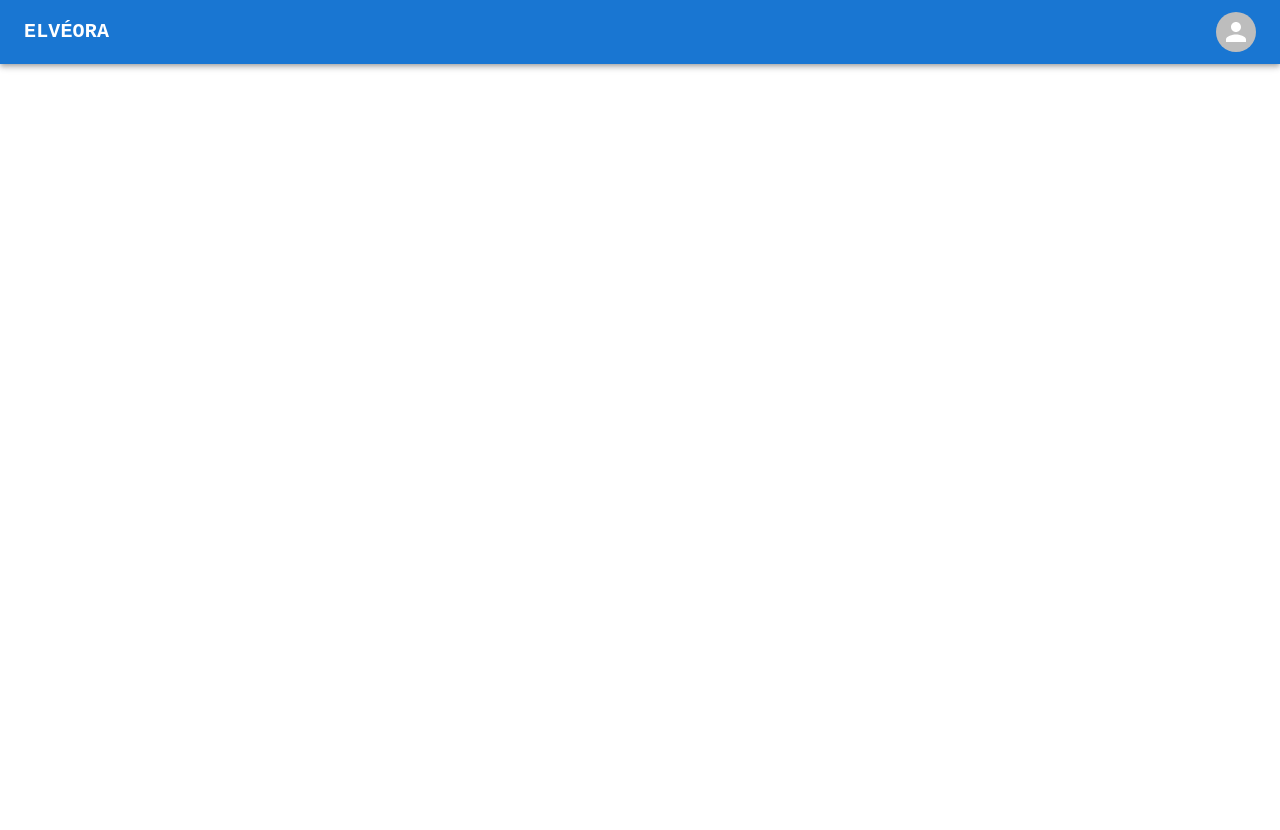
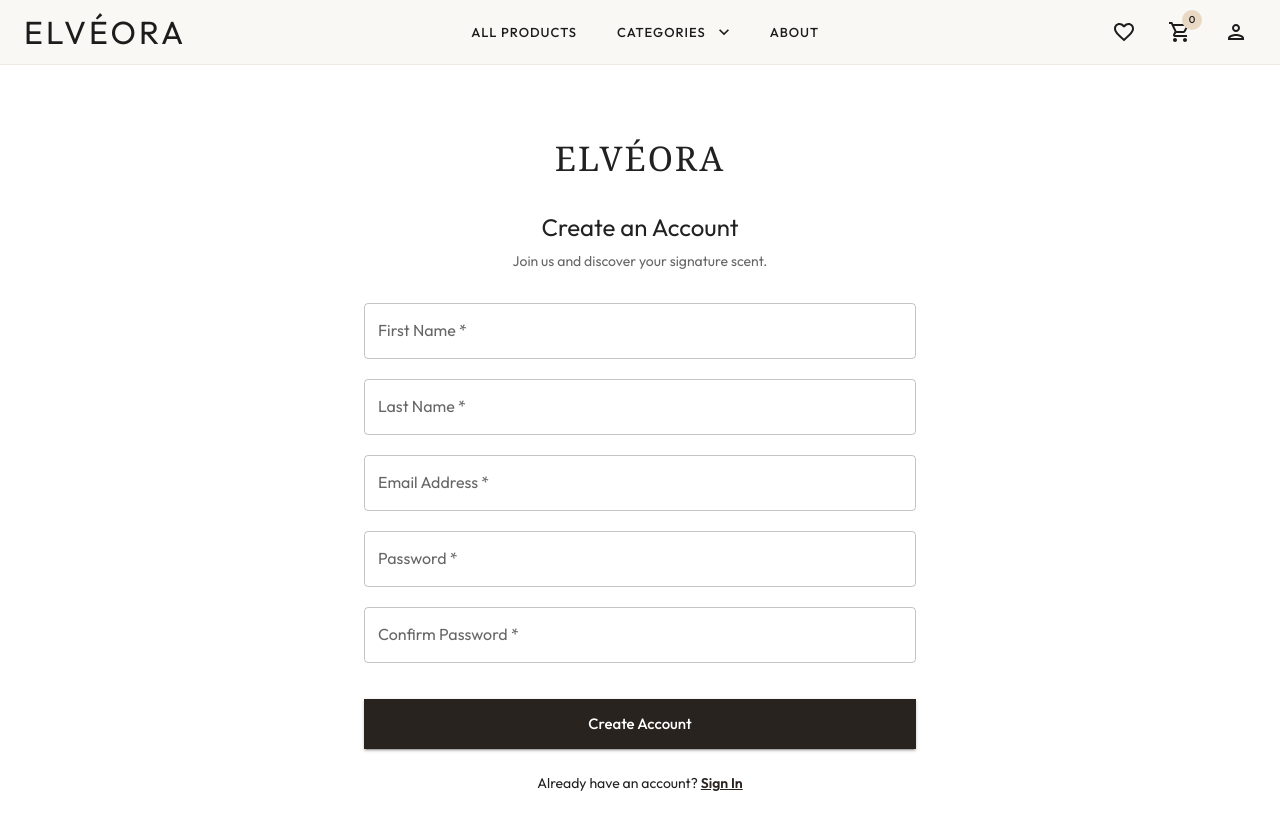
Before and after one commit to AaeshaBedair/E-Commerce_MERN, a React (Vite) app in the folder frontend/: page /register in a window 1280 px wide. Before the commit this address had no page. Shown: the top 830 px of the page. Before the commit the page ends 800 px from the top, so only its background shows below. Built offline with nearby package versions, Linux system fonts and the light colour scheme.

Commit message:
Add registration page and update frontend UI

```diff
--- a/frontend/index.html
+++ b/frontend/index.html
@@ -3,6 +3,7 @@
   <head>
     <meta charset="UTF-8" />
     <link rel="icon" type="image/svg+xml" href="/favicon.svg" />
+    <link href="https://fonts.googleapis.com/css2?family=Outfit:wght@300;400;500;600;700&display=swap" rel="stylesheet"/>
     <meta name="viewport" content="width=device-width, initial-scale=1.0" />
     <title>ELVÉORA</title>
   </head>
--- a/frontend/src/App.tsx
+++ b/frontend/src/App.tsx
@@ -1,6 +1,7 @@
 import { BrowserRouter, Route, Routes } from "react-router-dom";
 import HomePage from "./pages/HomePage";
 import Navbar from "./components/Navbar";
+import RegisterPage from "./pages/RegisterPage";
 
 function App() {
   return (
@@ -8,6 +9,7 @@ function App() {
       <Navbar />
       <Routes>
         <Route path="/" element={<HomePage />} />
+        <Route path="/register" element={<RegisterPage />} />
       </Routes>
     </BrowserRouter>
   );
--- a/frontend/src/components/Navbar.tsx
+++ b/frontend/src/components/Navbar.tsx
@@ -1,62 +1,198 @@
 import * as React from "react";
 import {
   AppBar,
-  Avatar,
   Box,
   Container,
   IconButton,
   Menu,
   MenuItem,
   Toolbar,
-  Tooltip,
   Typography,
+  Button,
+  Badge,
 } from "@mui/material";
 
-const settings = ["Profile", "Account", "Dashboard", "Logout"];
+import {
+  FavoriteBorder,
+  ShoppingCartOutlined,
+  PersonOutlined,
+  KeyboardArrowDown,
+  Female,
+  Male,
+} from "@mui/icons-material";
+
+import { Link } from "react-router-dom";
 
 function Navbar() {
+  const [anchorElCategories, setAnchorElCategories] =
+    React.useState<null | HTMLElement>(null);
+
   const [anchorElUser, setAnchorElUser] = React.useState<null | HTMLElement>(
     null,
   );
 
-  const handleOpenUserMenu = (event: React.MouseEvent<HTMLElement>) => {
-    setAnchorElUser(event.currentTarget);
+  const handleCloseCategories = () => {
+    setAnchorElCategories(null);
   };
 
   const handleCloseUserMenu = () => {
     setAnchorElUser(null);
   };
 
+  const navButtonStyle = {
+    color: "#1C1C1C",
+    fontSize: "13px",
+    fontWeight: 500,
+    letterSpacing: "1px",
+    textTransform: "uppercase",
+    "&:hover": {
+      backgroundColor: "transparent",
+      color: "#9B8064",
+    },
+  };
+
   return (
-    <AppBar position="static">
+    <AppBar
+      position="sticky"
+      elevation={0}
+      sx={{
+        backgroundColor: "#FAF8F4",
+        color: "#1C1C1C",
+        borderBottom: "1px solid #EEE9E2",
+      }}
+    >
       <Container maxWidth="xl">
-        <Toolbar disableGutters>
+        <Toolbar
+          disableGutters
+          sx={{
+            minHeight: "70px",
+            display: "flex",
+            justifyContent: "space-between",
+          }}
+        >
+          {/* LOGO */}
           <Typography
-            variant="h6"
-            noWrap
-            component="a"
-            href="/"
+            component={Link}
+            to="/"
             sx={{
-              fontFamily: "monospace",
-              fontWeight: 700,
-              color: "inherit",
+              fontSize: "32px",
+              fontWeight: 400,
+              letterSpacing: "3px",
+              color: "#1C1C1C",
               textDecoration: "none",
             }}
           >
             ELVÉORA
           </Typography>
 
-          <Box sx={{ flexGrow: 1 }} />
+          {/* CENTER LINKS */}
+          <Box
+            sx={{
+              display: "flex",
+              alignItems: "center",
+              gap: 3,
+            }}
+          >
+            <Button component={Link} to="/products" sx={navButtonStyle}>
+              All Products
+            </Button>
 
-          <Box>
-            <Tooltip title="Open settings">
-              <IconButton onClick={handleOpenUserMenu} sx={{ p: 0 }}>
-                <Avatar alt="User" />
-              </IconButton>
-            </Tooltip>
+            <Button
+              endIcon={<KeyboardArrowDown />}
+              onClick={(event) => setAnchorElCategories(event.currentTarget)}
+              sx={navButtonStyle}
+            >
+              Categories
+            </Button>
+
+            <Menu
+              anchorEl={anchorElCategories}
+              open={Boolean(anchorElCategories)}
+              onClose={handleCloseCategories}
+              slotProps={{
+                paper: {
+                  sx: {
+                    mt: 1,
+                    minWidth: 180,
+                    backgroundColor: "#FAF8F4",
+                    borderRadius: "10px",
+                    boxShadow: "0 8px 25px rgba(0,0,0,0.08)",
+                  },
+                },
+              }}
+            >
+              <MenuItem
+                component={Link}
+                to="/products?category=women"
+                onClick={handleCloseCategories}
+                sx={{ gap: 1.5, py: 1.5 }}
+              >
+                <Female fontSize="small" />
+                For Her
+              </MenuItem>
+
+              <MenuItem
+                component={Link}
+                to="/products?category=men"
+                onClick={handleCloseCategories}
+                sx={{ gap: 1.5, py: 1.5 }}
+              >
+                <Male fontSize="small" />
+                For Him
+              </MenuItem>
+            </Menu>
+
+            <Button component={Link} to="/about" sx={navButtonStyle}>
+              About
+            </Button>
+          </Box>
+
+          {/* RIGHT ICONS */}
+          <Box
+            sx={{
+              display: "flex",
+              alignItems: "center",
+              gap: 2,
+            }}
+          >
+            {/* FAVORITES */}
+            <IconButton
+              component={Link}
+              to="/favorites"
+              sx={{ color: "#1C1C1C" }}
+            >
+              <FavoriteBorder />
+            </IconButton>
+
+            {/* CART */}
+            <IconButton component={Link} to="/cart" sx={{ color: "#1C1C1C" }}>
+              <Badge
+                badgeContent={0}
+                showZero
+                sx={{
+                  "& .MuiBadge-badge": {
+                    backgroundColor: "#E8D8C4",
+                    color: "#1C1C1C",
+                    fontSize: "10px",
+                  },
+                }}
+              >
+                <ShoppingCartOutlined />
+              </Badge>
+            </IconButton>
+
+            {/* USER */}
+            <IconButton
+              onClick={(event) => setAnchorElUser(event.currentTarget)}
+              sx={{ color: "#1C1C1C" }}
+            >
+              <PersonOutlined />
+            </IconButton>
 
             <Menu
               anchorEl={anchorElUser}
+              open={Boolean(anchorElUser)}
+              onClose={handleCloseUserMenu}
               anchorOrigin={{
                 vertical: "bottom",
                 horizontal: "right",
@@ -65,16 +201,32 @@ function Navbar() {
                 vertical: "top",
                 horizontal: "right",
               }}
-              open={Boolean(anchorElUser)}
-              onClose={handleCloseUserMenu}
+              slotProps={{
+                paper: {
+                  sx: {
+                    mt: 1,
+                    minWidth: 160,
+                    backgroundColor: "#FAF8F4",
+                    borderRadius: "10px",
+                  },
+                },
+              }}
             >
-              {settings.map((setting) => (
-                <MenuItem key={setting} onClick={handleCloseUserMenu}>
-                  <Typography sx={{ textAlign: "center" }}>
-                    {setting}
-                  </Typography>
-                </MenuItem>
-              ))}
+              <MenuItem
+                component={Link}
+                to="/login"
+                onClick={handleCloseUserMenu}
+              >
+                Login
+              </MenuItem>
+
+              <MenuItem
+                component={Link}
+                to="/register"
+                onClick={handleCloseUserMenu}
+              >
+                Register
+              </MenuItem>
             </Menu>
           </Box>
         </Toolbar>
--- a/frontend/src/main.tsx
+++ b/frontend/src/main.tsx
@@ -1,9 +1,14 @@
 import { StrictMode } from "react";
 import { createRoot } from "react-dom/client";
 import App from "./App.tsx";
+import { theme } from "./theme";
+import { ThemeProvider, CssBaseline } from "@mui/material";
 
 createRoot(document.getElementById("root")!).render(
   <StrictMode>
-    <App />
+    <ThemeProvider theme={theme}>
+      <CssBaseline />
+      <App />
+    </ThemeProvider>
   </StrictMode>,
 );
--- a/frontend/src/pages/HomePage.tsx
+++ b/frontend/src/pages/HomePage.tsx
@@ -5,6 +5,7 @@ import { useState, useEffect } from "react";
 import type { Product } from "../types/Product";
 import { BASE_URL } from "../constants/baseUrl";
 import Alert from "@mui/material/Alert";
+import Hero from "../components/Hero";
 
 const HomePage = () => {
   const [products, setProducts] = useState<Product[]>([]);
@@ -32,6 +33,8 @@ const HomePage = () => {
     );
   }
   return (
+    <>
+      <Hero />
       <Container sx={{ mt: 2 }}>
         <Grid container spacing={3}>
           {products.map((p) => (
@@ -45,6 +48,7 @@ const HomePage = () => {
           ))}
         </Grid>
       </Container>
+    </>
   );
 };
 
--- /dev/null
+++ b/frontend/src/pages/RegisterPage.tsx
@@ -0,0 +1,165 @@
+import { Container, Typography, Box, TextField, Button } from "@mui/material";
+import { useRef, useState } from "react";
+import type { SubmitEvent } from "react";
+import { BASE_URL } from "../constants/baseUrl";
+
+const RegisterPage = () => {
+  const [error, setError] = useState("");
+
+  const firstNameRef = useRef<HTMLInputElement>(null);
+  const lastNameRef = useRef<HTMLInputElement>(null);
+  const emailRef = useRef<HTMLInputElement>(null);
+  const passwordRef = useRef<HTMLInputElement>(null);
+  const confirmPasswordRef = useRef<HTMLInputElement>(null);
+
+  const onSubmit = async (e: SubmitEvent<HTMLFormElement>) => {
+    e.preventDefault();
+    setError("");
+    const firstName = firstNameRef.current?.value;
+    const lastName = lastNameRef.current?.value;
+    const email = emailRef.current?.value;
+    const password = passwordRef.current?.value;
+    const confirmPassword = confirmPasswordRef.current?.value;
+
+    if (password !== confirmPassword) {
+      setError("Passwords do not match");
+      return;
+    }
+    try {
+      const response = await fetch(`${BASE_URL}/users/register`, {
+        method: "POST",
+        headers: {
+          "Content-Type": "application/json",
+        },
+        body: JSON.stringify({
+          firstName,
+          lastName,
+          email,
+          password,
+        }),
+      });
+      if (!response.ok) {
+        setError("Unable to register user, please try again");
+        return;
+      }
+      const data = await response.json();
+      console.log("Registration successful:", data);
+    } catch (err) {
+      setError("Unable to connect to the server");
+      console.error(err);
+    }
+  };
+  return (
+    <Container maxWidth="sm">
+      <Box
+        sx={{
+          minHeight: "100vh",
+          display: "flex",
+          flexDirection: "column",
+          justifyContent: "center",
+          py: 6,
+        }}
+      >
+        <Typography
+          variant="h4"
+          sx={{
+            fontFamily: "Georgia, serif",
+            textAlign: "center",
+            mb: 1,
+            letterSpacing: 2,
+          }}
+        >
+          ELVÉORA
+        </Typography>
+        <Typography variant="h5" sx={{ textAlign: "center", mt: 3, mb: 1 }}>
+          Create an Account
+        </Typography>
+        <Typography
+          variant="body2"
+          sx={{ textAlign: "center", color: "text.secondary", mb: 4 }}
+        >
+          Join us and discover your signature scent.
+        </Typography>
+
+        <Box
+          component="form"
+          onSubmit={onSubmit}
+          sx={{
+            display: "flex",
+            flexDirection: "column",
+            gap: 2.5,
+          }}
+        >
+          <TextField
+            inputRef={firstNameRef}
+            label="First Name"
+            fullWidth
+            required
+          />
+          <TextField
+            inputRef={lastNameRef}
+            label="Last Name"
+            fullWidth
+            required
+          />
+          <TextField
+            inputRef={emailRef}
+            label="Email Address"
+            type="email"
+            fullWidth
+            required
+          />
+          <TextField
+            inputRef={passwordRef}
+            label="Password"
+            type="password"
+            fullWidth
+            required
+          />
+          <TextField
+            inputRef={confirmPasswordRef}
+            label="Confirm Password"
+            type="password"
+            fullWidth
+            required
+          />
+          <Button
+            type="submit"
+            variant="contained"
+            fullWidth
+            sx={{
+              mt: 2,
+              py: 1.5,
+              backgroundColor: "#29231F",
+              borderRadius: 0,
+              textTransform: "none",
+              fontSize: 15,
+              "&:hover": {
+                backgroundColor: "#51463D",
+              },
+            }}
+          >
+            Create Account
+          </Button>
+          {error && <Typography sx={{ color: "red" }}>{error}</Typography>}
+        </Box>
+        <Typography variant="body2" sx={{ textAlign: "center", mt: 3 }}>
+          Already have an account?{" "}
+          <Box
+            component="a"
+            href="/login"
+            sx={{
+              color: "#29231F",
+              fontWeight: 600,
+              textDecoration: "underline",
+            }}
+          >
+            Sign In
+          </Box>
+        </Typography>
+      </Box>
+    </Container>
+  );
+};
+
+export default RegisterPage;
--- /dev/null
+++ b/frontend/src/theme.ts
@@ -0,0 +1,7 @@
+import { createTheme } from "@mui/material/styles";
+
+export const theme = createTheme({
+  typography: {
+    fontFamily: "'Outfit', sans-serif",
+  },
+});
```
Also changed, not shown: frontend/src/components/Hero.tsx (added, +26 -0 lines), 2 other files (tests, documents, lock files or other folders). Lines whose indentation alone changed are shown as unchanged.
